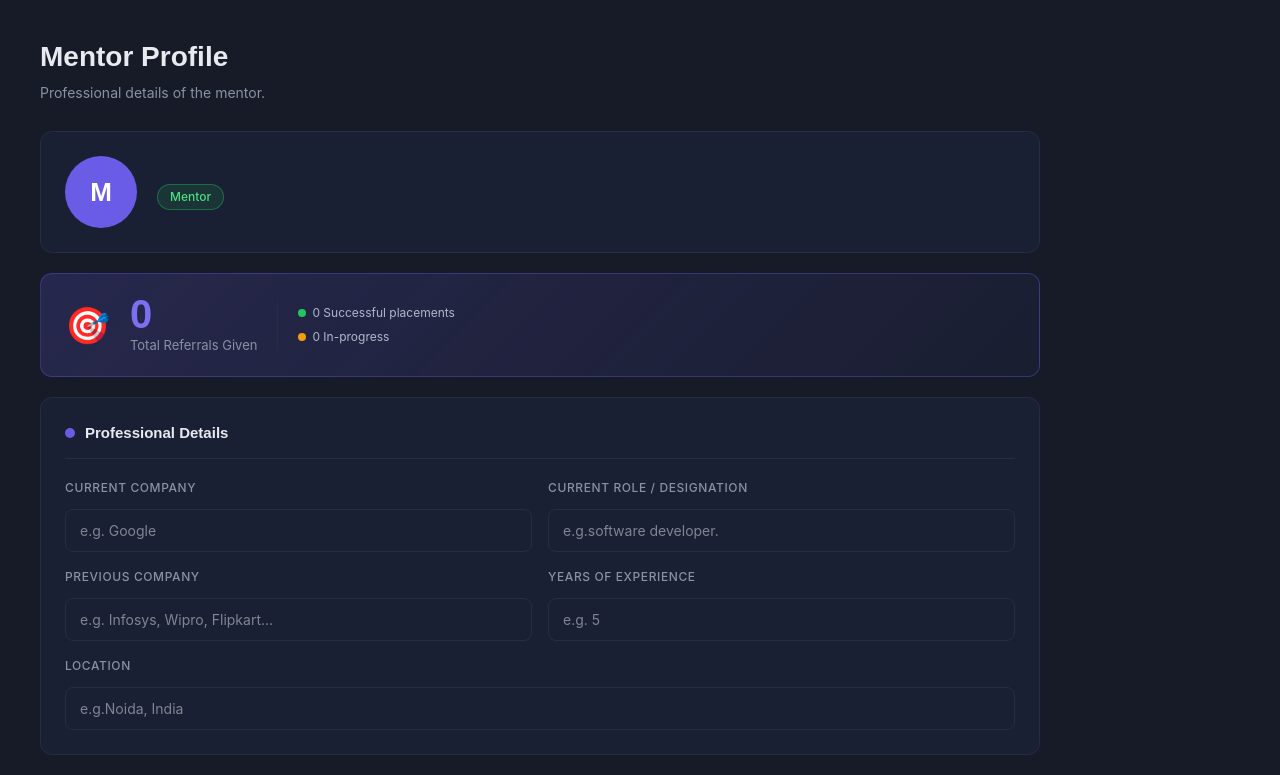
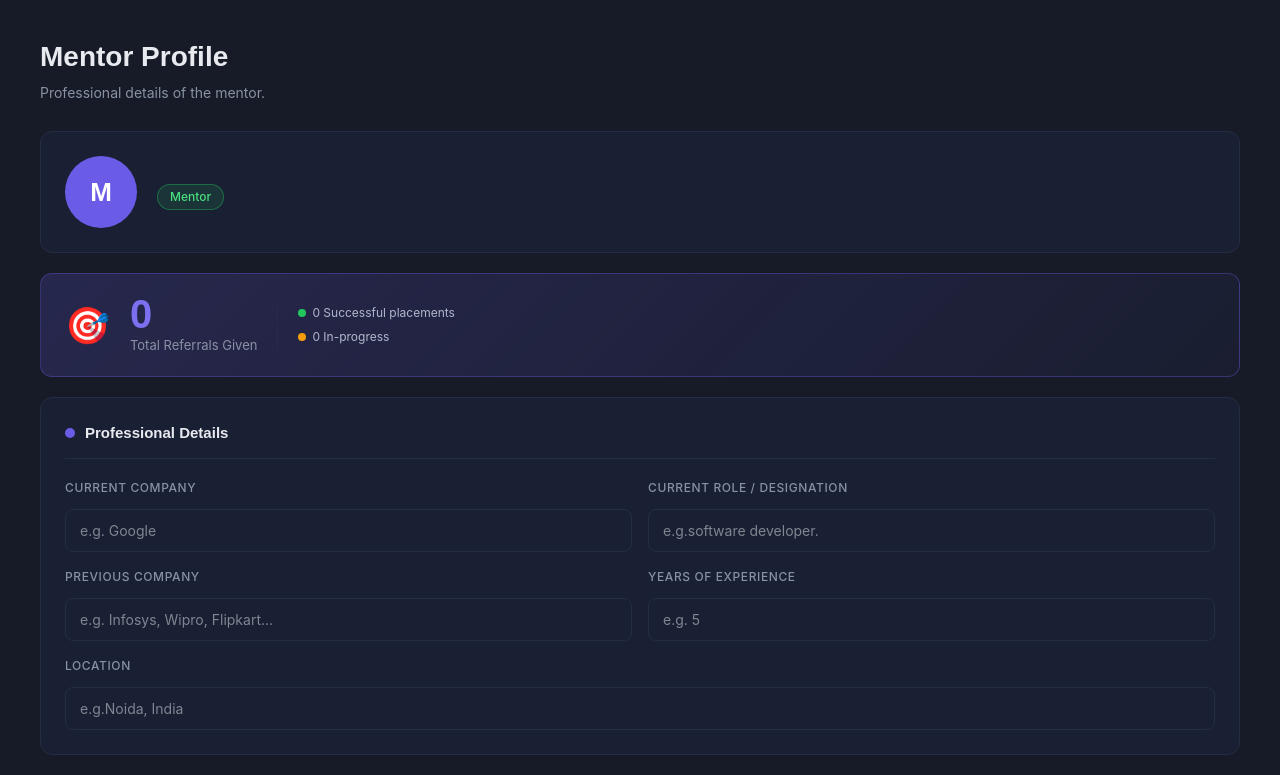
Before and after one commit to Rodas200/MENTRA, a React (Vite) app in the folder Client/: page /mentorProfile/1 in a window 1280 px wide. Shown: the top 775 px of the page. Built offline with nearby package versions, Linux system fonts and the light colour scheme; no server answers.

Commit message:
updates code

```diff
--- a/Client/src/pages/MentorProfile.jsx
+++ b/Client/src/pages/MentorProfile.jsx
@@ -257,7 +257,7 @@ export default function MentorProfile() {
 
 
         {/* ── MAIN ── */}
-        <main style={{ flex: 1, padding: "36px 40px", maxWidth: 1080, overflowY: "auto", background: T.bgSecondary }}>
+        <main style={{ flex: 1, padding: "36px 40px", Width: "100%", overflowY: "auto", background: T.bgSecondary }}>
 
           <h1 style={{ fontFamily: "'Sora', sans-serif", fontSize: 28, fontWeight: 700, color: T.textPrimary, marginBottom: 4 }}>
             {isPublicProfile ? "Mentor Profile" : "My Profile"}
```
